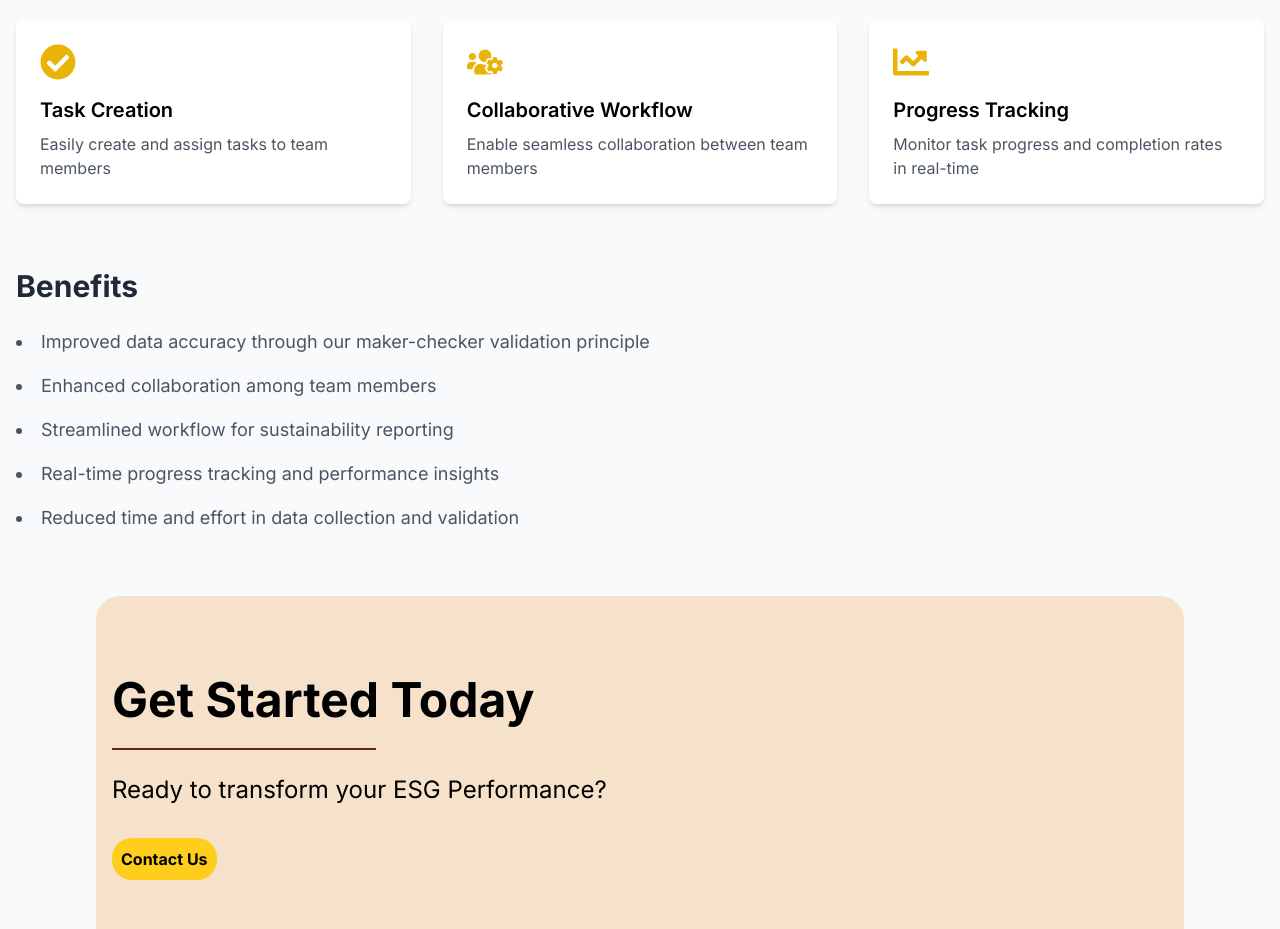
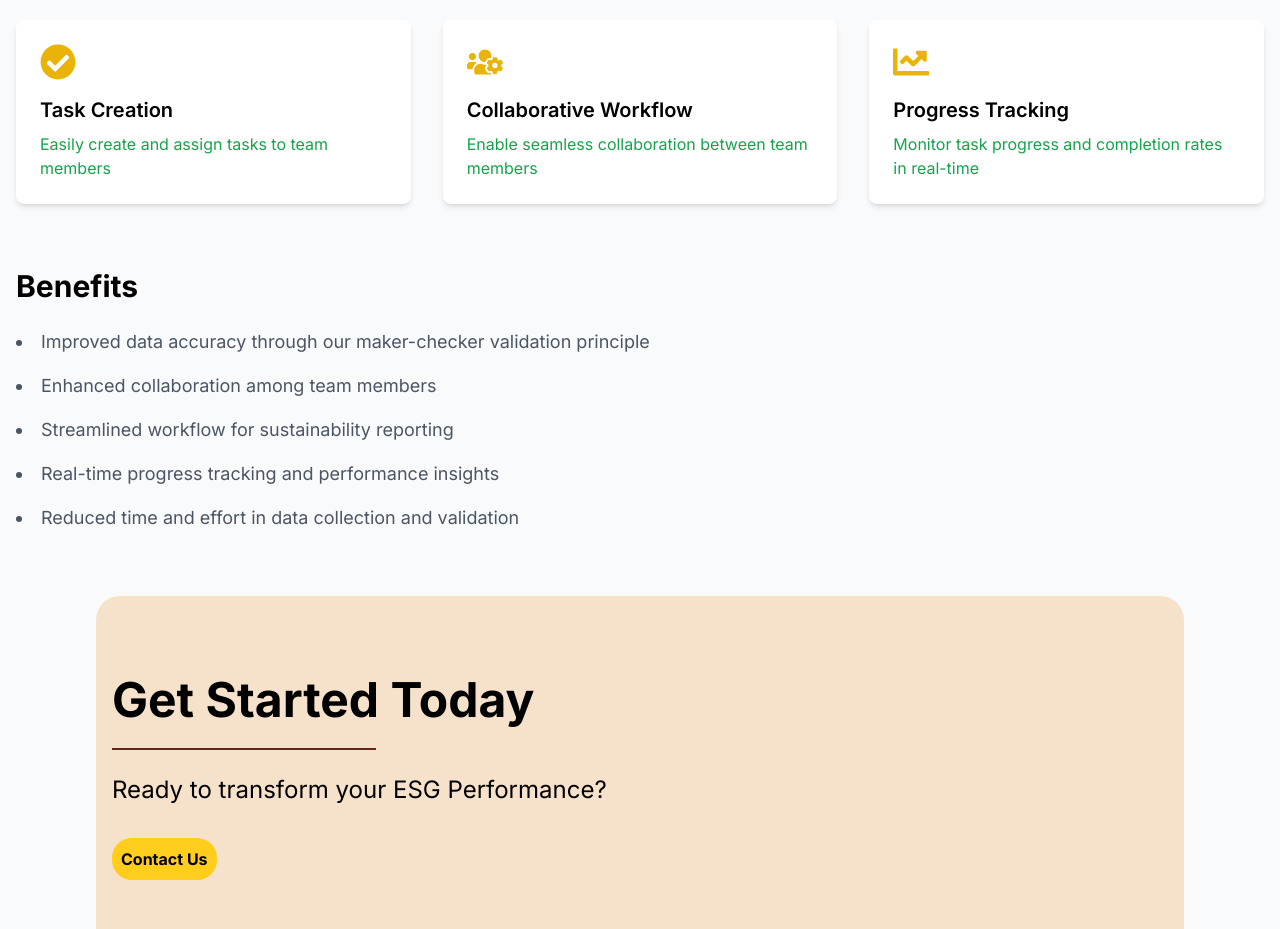
Before and after one commit to Impactree-Data-Technologies/rubicr-marketing-frontend, a Next.js app: page /task-management in a window 1280 px wide. Shown: the part 2060-2989 px from the top of the page. Built offline with nearby package versions, Linux system fonts and the light colour scheme.

Commit message:
task management ui design

```diff
--- a/src/app/globals.css
+++ b/src/app/globals.css
@@ -6,7 +6,7 @@
 
 :root {
   /* background-color: #fff2ea; */
-  background-color: white;
+  background-color: rgb(255, 255, 255);
 }
 
 @media (prefers-color-scheme: dark) {
--- a/src/app/task-management/page.tsx
+++ b/src/app/task-management/page.tsx
@@ -82,7 +82,7 @@ const TaskManagement = () => {
                 <div key={index} className="bg-white rounded-lg shadow-md p-6">
                   <feature.icon className="text-4xl text-yellow-500 mb-4" />
                   <h3 className="text-xl font-semibold mb-2">{feature.title}</h3>
-                  <p className="text-gray-600">{feature.description}</p>
+                  <p className="text-green-600">{feature.description}</p>
                 </div>
               ))}
             </div>
@@ -90,7 +90,7 @@ const TaskManagement = () => {
 
           {/* Benefits Section */}
           <div className="mb-16">
-            <h2 className="text-3xl font-bold text-gray-800 mb-6">Benefits</h2>
+            <h2 className="text-3xl font-bold text-brown-800 mb-6">Benefits</h2>
             <ul className="list-disc list-inside text-lg text-gray-600 space-y-4">
               <li>Improved data accuracy through our maker-checker validation principle</li>
               <li>Enhanced collaboration among team members</li>
```
Also changed, not shown: 1 other file (tests, documents, lock files or other folders).
